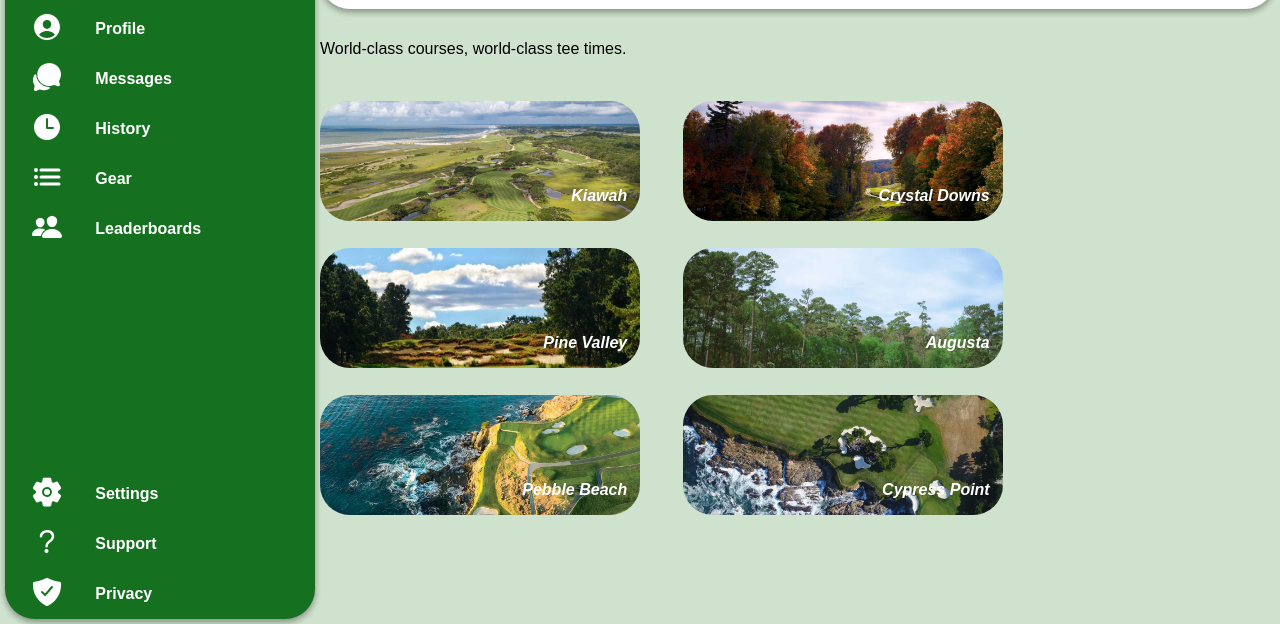
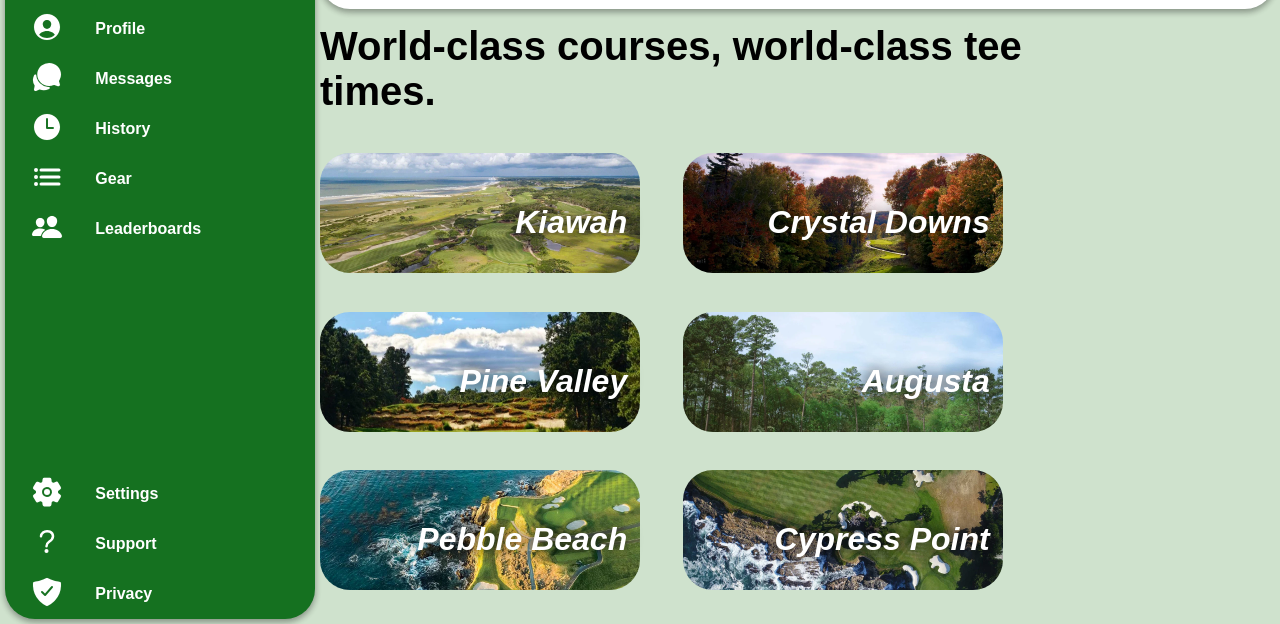
Before and after one commit to devinjordan/admin-dashboard, a plain HTML site: page index.html in a window 1280 px wide. Shown: the part 176-800 px from the top of the page. Drawn offline with nearby package versions, Linux system fonts and the light colour scheme.

Commit message:
add text shadow on cards

```diff
--- a/style.css
+++ b/style.css
@@ -165,6 +165,7 @@ ion-icon {
 }
 
 .courses {
+  grid-row: 1 / 3;
   display: grid;
   grid-template-columns: repeat(2, 1fr);
   gap: 5px;
@@ -172,6 +173,9 @@ ion-icon {
 
 .courses-text {
   grid-column: 1 / 3;
+  font-size: 2.5rem;
+  font-weight: 700;
+  margin: 0;
 }
 
 .card {
@@ -186,9 +190,12 @@ ion-icon {
   background-size: 25vw 200px;
   width: 25vw;
   color: white;
+  font-size: 2rem;
   font-weight: 700;
   font-style: italic;
+  text-shadow: 0 0 1rem rgb(0, 0, 0);
 }
+
 
 #kiawah {
   background-image: url(./images/kiawah.webp);
```
